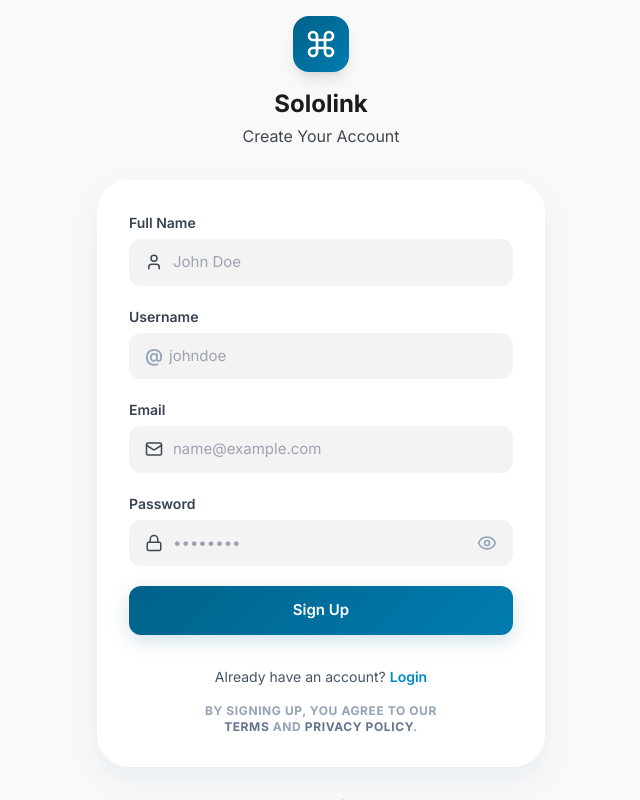
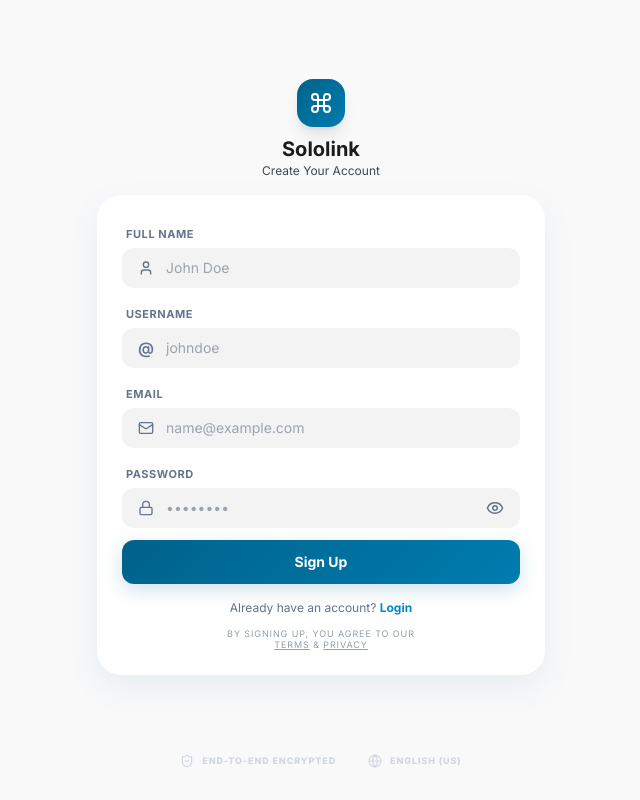
Before and after one commit to devraj4281/sololink, a React (Vite) app in the folder frontend/: page /signup in a window 1280 px wide. Shown: the whole page, without its empty margins (319-959 px from the left). Built offline with nearby package versions, Linux system fonts and the light colour scheme; no server answers.

Commit message:
feat: enhance SignUpPage with improved layout, password visibility toggle, and form structure

```diff
--- a/frontend/src/pages/SignUpPage.jsx
+++ b/frontend/src/pages/SignUpPage.jsx
@@ -1,10 +1,14 @@
 import { useState } from "react";
 import { useAuthStore } from "../store/useAuthStore";
-import { Link } from "react-router";
-import { MailIcon, LockIcon, LoaderIcon, EyeIcon, UserIcon, ShieldCheckIcon, GlobeIcon, CommandIcon } from "lucide-react";
+import { Link } from "react-router-dom";
+import {
+  MailIcon, LockIcon, LoaderIcon, EyeIcon, EyeOffIcon,
+  UserIcon, ShieldCheckIcon, GlobeIcon, CommandIcon
+} from "lucide-react";
 
 function SignUpPage() {
   const [formData, setFormData] = useState({ fullName: "", username: "", email: "", password: "" });
+  const [showPassword, setShowPassword] = useState(false);
   const { signup, isSigningUp } = useAuthStore();
 
   const handleSubmit = (e) => {
@@ -13,95 +17,101 @@ function SignUpPage() {
   };
 
   return (
-    <div className="min-h-screen w-full flex flex-col items-center justify-center p-4" style={{ background: "var(--surface)" }}>
-      {/* Branding */}
-      <div className="text-center mb-8">
-        <div className="w-14 h-14 rounded-2xl flex items-center justify-center mx-auto mb-4 shadow-lg" style={{ background: "linear-gradient(135deg, var(--primary) 0%, var(--primary-container) 100%)" }}>
-          <CommandIcon className="w-8 h-8" style={{ color: "var(--on-primary)" }} />
+  <div className="h-screen w-full flex flex-col items-center justify-between p-4 bg-[var(--surface)] overflow-hidden">
+
+    <div className="flex-1 flex flex-col items-center justify-center min-h-0 w-full max-w-md">
+
+
+      <div className="text-center mb-4 shrink-0">
+        <div className="w-12 h-12 rounded-2xl flex items-center justify-center mx-auto mb-2 shadow-lg bg-gradient-to-br from-[var(--primary)] to-[var(--primary-container)]">
+          <CommandIcon className="w-6 h-6 text-[var(--on-primary)]" />
         </div>
-        <h1 className="text-2xl font-bold" style={{ color: "var(--on-surface)" }}>Sololink</h1>
-        <p className="mt-1" style={{ color: "var(--on-surface-variant)" }}>Create Your Account</p>
+        <h1 className="text-xl font-bold text-[var(--on-surface)]">Sololink</h1>
+        <p className="text-[var(--on-surface-variant)] text-xs">Create Your Account</p>
       </div>
 
-      {/* Card */}
-      <div className="w-full max-w-md rounded-[2rem] p-8 shadow-ambient" style={{ background: "var(--surface-lowest)" }}>
 
-        <form onSubmit={handleSubmit} className="space-y-5">
-          <div>
-            <label className="v-label">Full Name</label>
-            <div className="relative">
-              <UserIcon className="v-input-icon" />
+      <div className="w-full rounded-[1.5rem] p-6 shadow-ambient bg-[var(--surface-lowest)] border border-white/5">
+        <form onSubmit={handleSubmit} className="space-y-3">
+
+          {[
+            { label: "Full Name", icon: <UserIcon size={16} />, name: "fullName", type: "text", placeholder: "John Doe" },
+            { label: "Username", icon: null, name: "username", type: "text", placeholder: "johndoe", isUsername: true },
+            { label: "Email", icon: <MailIcon size={16} />, name: "email", type: "email", placeholder: "name@example.com" }
+          ].map((field) => (
+            <div key={field.name} className="space-y-1">
+              <label className="text-[11px] font-bold uppercase tracking-wider text-slate-500 ml-1">{field.label}</label>
+              <div className="relative flex items-center">
+                {field.isUsername ? (
+                  <span className="absolute left-4 text-slate-500 font-semibold text-base">@</span>
+                ) : (
+                  <div className="absolute left-4 text-slate-500">{field.icon}</div>
+                )}
                 <input
-                type="text"
-                value={formData.fullName}
-                onChange={(e) => setFormData({ ...formData, fullName: e.target.value })}
-                className="v-input"
-                placeholder="John Doe"
+                  type={field.type}
+                  value={formData[field.name]}
+                  onChange={(e) => setFormData({ ...formData, [field.name]: e.target.value })}
+                  className="v-input h-10 pl-11 text-sm"
+                  placeholder={field.placeholder}
+                  required
                 />
               </div>
             </div>
+          ))}
 
-          <div>
-            <label className="v-label">Username</label>
-            <div className="relative">
-              <span className="absolute left-4 top-1/2 -translate-y-1/2 text-slate-400 font-semibold text-lg">@</span>
+
+          <div className="space-y-1">
+            <label className="text-[11px] font-bold uppercase tracking-wider text-slate-500 ml-1">Password</label>
+            <div className="relative flex items-center">
+              <LockIcon className="absolute left-4 text-slate-500" size={16} />
               <input
-                type="text"
-                value={formData.username}
-                onChange={(e) => setFormData({ ...formData, username: e.target.value })}
-                className="v-input pl-10"
-                placeholder="johndoe"
+                type={showPassword ? "text" : "password"}
+                value={formData.password}
+                onChange={(e) => setFormData({ ...formData, password: e.target.value })}
+                className="v-input h-10 pl-11 pr-11 text-sm"
+                placeholder="••••••••"
+                required
               />
+              <button
+                type="button"
+                onClick={() => setShowPassword(!showPassword)}
+                className="absolute right-4 text-slate-500 hover:text-[var(--primary)]"
+              >
+                {showPassword ? <EyeOffIcon size={18} /> : <EyeIcon size={18} />}
+              </button>
             </div>
           </div>
 
-          <div>
-            <label className="v-label">Email</label>
-            <div className="relative">
-              <MailIcon className="v-input-icon" />
-              <input
-                type="email"
-                value={formData.email}
-                onChange={(e) => setFormData({ ...formData, email: e.target.value })}
-                className="v-input"
-                placeholder="name@example.com"
-              />
+          <button
+            type="submit"
+            disabled={isSigningUp}
+            className="v-btn-primary h-11 mt-4 text-sm font-bold w-full"
+          >
+            {isSigningUp ? <LoaderIcon className="w-4 h-4 animate-spin mx-auto" /> : "Sign Up"}
+          </button>
+        </form>
+
+
+        <div className="mt-4 flex flex-col items-center gap-3">
+          <p className="text-xs text-slate-500">
+            Already have an account? <Link to="/login" className="font-bold text-vblue hover:underline">Login</Link>
+          </p>
+          <p className="text-center text-[9px] text-slate-500 uppercase tracking-widest leading-tight opacity-70">
+            By signing up, you agree to our <br/>
+            <span className="underline cursor-pointer">Terms</span> & <span className="underline cursor-pointer">Privacy</span>
+          </p>
+        </div>
       </div>
     </div>
 
-          <div>
-            <label className="v-label">Password</label>
-            <div className="relative">
-              <LockIcon className="v-input-icon" />
-              <input
-                type="password"
-                value={formData.password}
-                onChange={(e) => setFormData({ ...formData, password: e.target.value })}
-                className="v-input pr-10"
-                placeholder="••••••••"
-              />
-              <EyeIcon className="absolute right-4 top-1/2 -translate-y-1/2 text-slate-400 size-5 cursor-pointer hover:text-slate-600" />
+
+    <div className="py-4 flex gap-8 text-slate-400 opacity-40 shrink-0">
+        <div className="flex items-center gap-2 text-[9px] font-black uppercase tracking-widest">
+          <ShieldCheckIcon className="w-3.5 h-3.5" /> End-to-end encrypted
         </div>
+        <div className="flex items-center gap-2 text-[9px] font-black uppercase tracking-widest">
+          <GlobeIcon className="w-3.5 h-3.5" /> English (US)
         </div>
-
-          <button type="submit" disabled={isSigningUp} className="v-btn-primary mt-2">
-            {isSigningUp ? <LoaderIcon className="w-5 h-5 animate-spin" /> : "Sign Up"}
-          </button>
-        </form>
-
-        <p className="mt-8 text-center text-sm text-slate-600">
-          Already have an account? <Link to="/login" className="font-semibold text-vblue hover:underline">Login</Link>
-        </p>
-
-        <p className="mt-4 text-center text-xs text-slate-400 uppercase tracking-wider font-bold">
-          By signing up, you agree to our<br/> <a href="#" className="text-slate-500 hover:text-vblue transition-colors">Terms</a> and <a href="#" className="text-slate-500 hover:text-vblue transition-colors">Privacy Policy</a>.
-        </p>
-      </div>
-
-      {/* Footer */}
-      <div className="mt-8 flex gap-6 text-slate-400">
-          <ShieldCheckIcon className="w-5 h-5 hover:text-slate-600 transition-colors" />
-          <GlobeIcon className="w-5 h-5 hover:text-slate-600 transition-colors" />
     </div>
   </div>
 );
```
Lines whose indentation alone changed are shown as unchanged.
